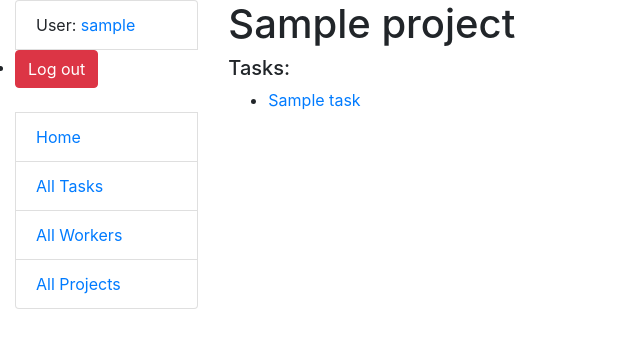
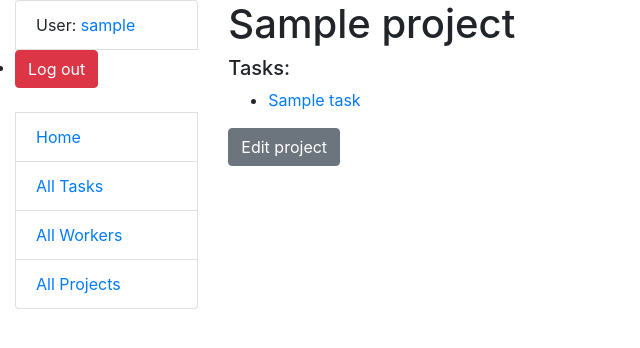
Before and after one commit to OlhaKuzmyn/task-manager, a Django app: page /projects/1/ in a window 1280 px wide. Shown: the top 348 px of the page, without its empty margins (0-640 px from the left). Run offline with Django 5.2, Linux system fonts and the light colour scheme; a user stored in the database is signed in; tables that the repository leaves empty hold one stand-in row (values such as "Sample post").

Commit message:
added ProjectUpdateView added link to update to project_detail.html

```diff
--- a/manager/urls.py
+++ b/manager/urls.py
@@ -9,6 +9,7 @@ from manager.views import (
     ProjectListView,
     ProjectCreateView,
     ProjectDetailView,
+    ProjectUpdateView,
 )
 
 app_name = "manager"
@@ -22,4 +23,5 @@ urlpatterns = [
     path("projects/", ProjectListView.as_view(), name="project-list"),
     path("projects/<int:pk>/", ProjectDetailView.as_view(), name="project-detail"),
     path("projects/create", ProjectCreateView.as_view(), name="project-create"),
+    path("projects/update/<int:pk>/", ProjectUpdateView.as_view(), name="project-update"),
 ]
--- a/manager/views.py
+++ b/manager/views.py
@@ -57,5 +57,17 @@ class ProjectDetailView(LoginRequiredMixin, generic.DetailView):
 class ProjectCreateView(LoginRequiredMixin, PermissionRequiredMixin, generic.CreateView):
     model = Project
     fields = "__all__"
-    success_url = reverse_lazy("manager:project-list")
     permission_required = "projects.add_project"
+    # success_url = reverse_lazy("manager:project-list")
+
+    def get_success_url(self):
+        return reverse_lazy("manager:project-detail", kwargs={"pk": self.object.pk})
+
+
+class ProjectUpdateView(LoginRequiredMixin, PermissionRequiredMixin, generic.UpdateView):
+    model = Project
+    fields = "__all__"
+    permission_required = "projects.change_project"
+
+    def get_success_url(self):
+        return reverse_lazy("manager:project-detail", kwargs={"pk": self.object.pk})
--- a/templates/manager/project_detail.html
+++ b/templates/manager/project_detail.html
@@ -16,4 +16,7 @@
       <li>No tasks found.</li>
       {% endfor %}
     </ul>
+  {% if perms.project.change_project %}
+      <a href="{% url 'manager:project-update' pk=project.id %}" class="btn btn-secondary">Edit project</a>
+  {% endif %}
 {% endblock %}
```
